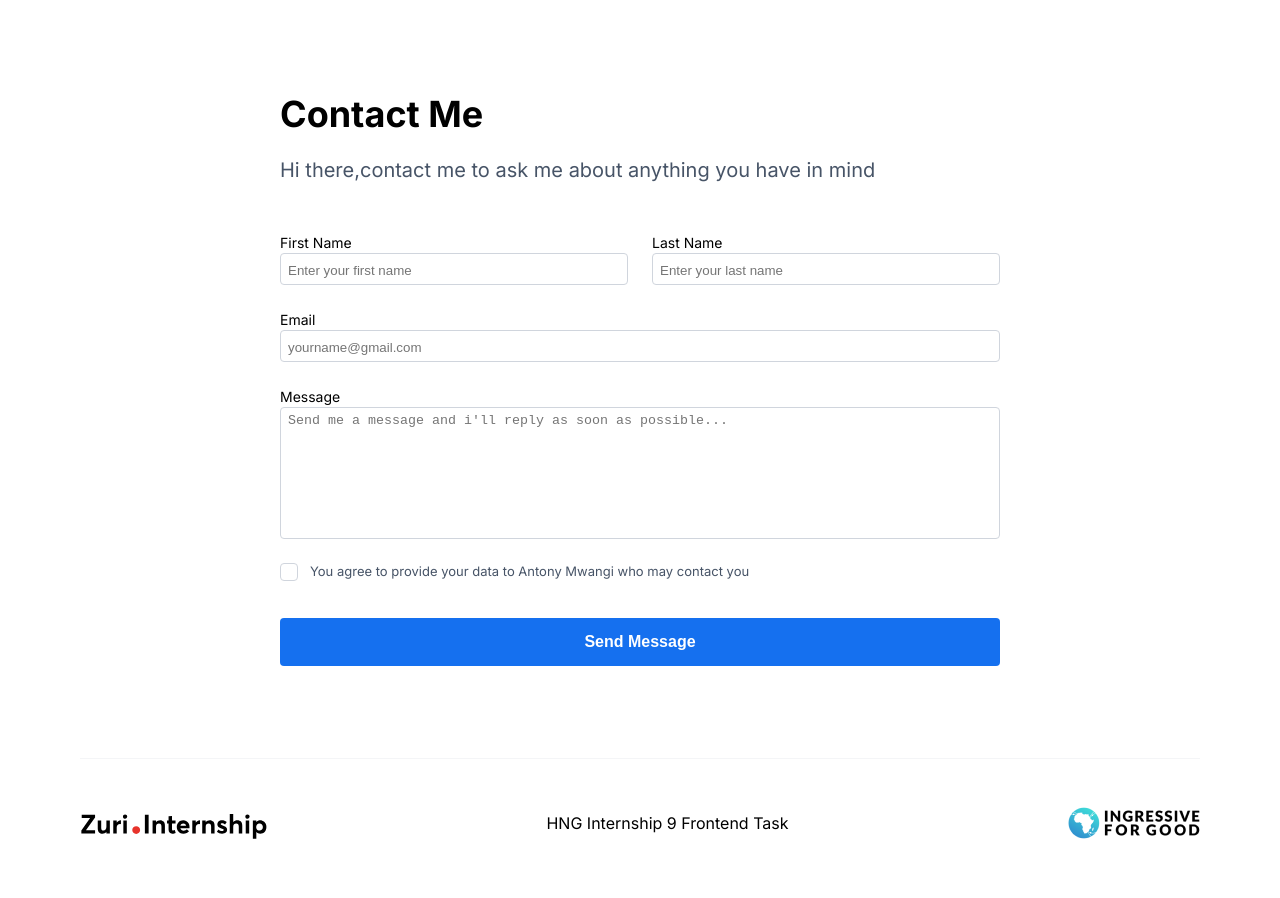
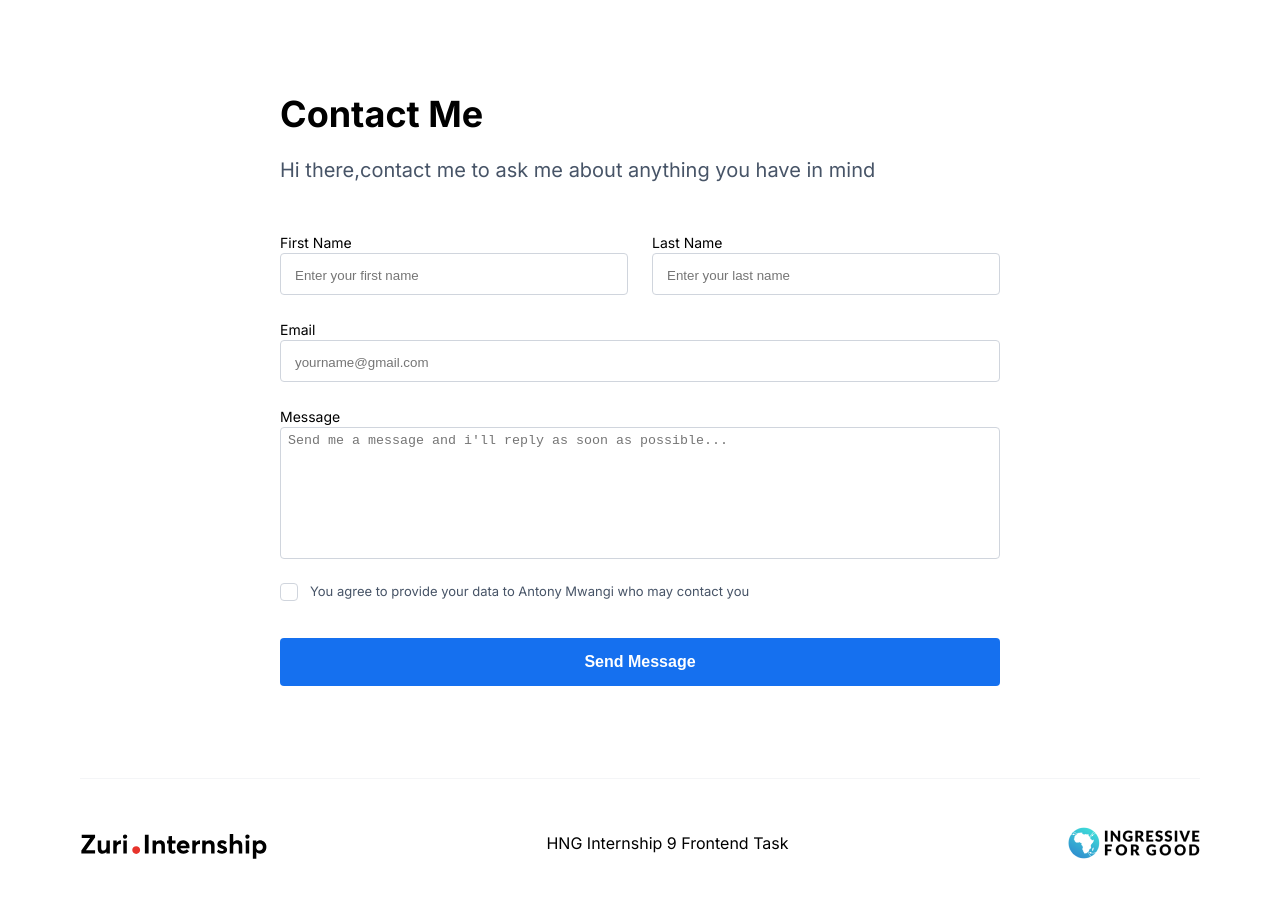
Before and after one commit to antomuangigitau/linktree_example, a React (Create React App) app: page /contact in a window 1280 px wide. Shown: the top 898 px of the page. Built offline with nearby package versions, Linux system fonts and the light colour scheme.

Commit message:
style: input padding modified

```diff
--- a/src/components/pages/ContactForm.module.css
+++ b/src/components/pages/ContactForm.module.css
@@ -22,7 +22,7 @@ label {
   border-radius: 4px;
   border: 1px solid rgba(208, 213, 221, 1);
   width: 100%;
-  padding: 5px 7px;
+  padding: 10px 14px;
 }
 .text__area__box {
   width: 100%;
```
